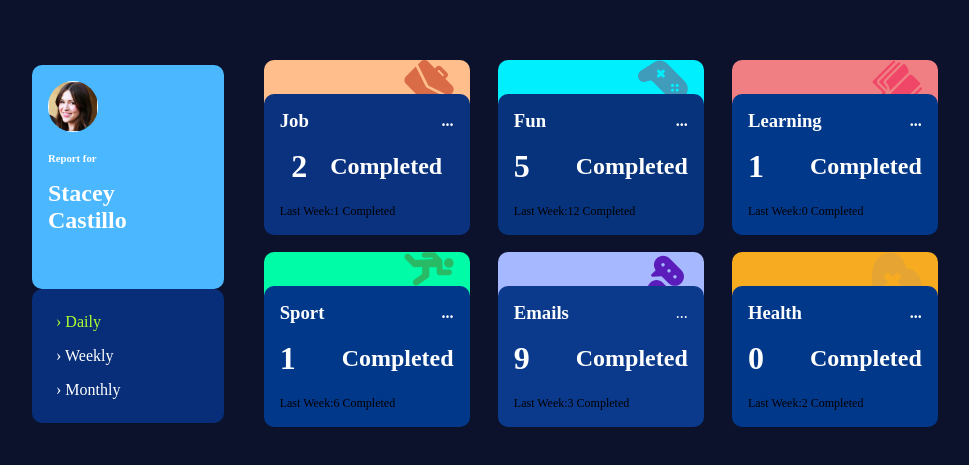
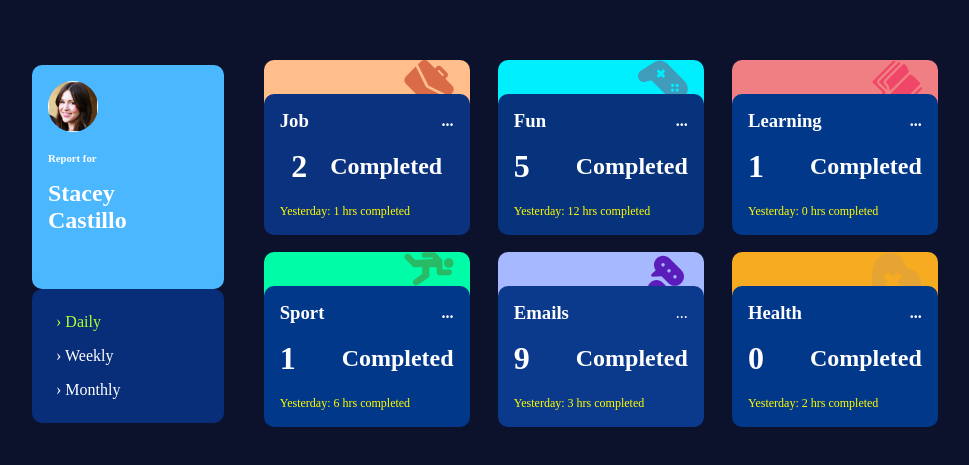
Before and after one commit to vawkei/milad-faghihi-frontend-interview-challenge, a React (Vite) app: page / in a window 1280 px wide. Shown: the part 111-576 px from the top of the page, without its empty margins (160-1129 px from the left). Built offline with nearby package versions, Linux system fonts and the light colour scheme.

Commit message:
Finally done, this last part was really stressful,that is the the last challenge of The text for the previous period's time should change based on the active timeframe.But i feel its done.Thank Goodness

```diff
--- a/src/components/dashboards/emails-timeframe/EmailsTimeframe.jsx
+++ b/src/components/dashboards/emails-timeframe/EmailsTimeframe.jsx
@@ -12,6 +12,24 @@ const EmailsTimeFrames = (props) => {
     ? props.data
     : [props.data];
   console.log(emailsTimeFramesArray);
+
+
+  let x = props.prevState
+
+  const getPreviousTimeFrameLabel = (x,prev) => {
+    if (x === "daily") {
+      return `Yesterday: ${prev} hrs completed`;
+    }
+    if (x === "weekly") {
+      return `Last Week: ${prev} hrs completed`;
+    }
+    if (x === "monthly") {
+      return `Last Month: ${prev} hrs completed`;
+    }
+    return "";
+  };
+
+
 
   return (
     <div className={classes["timeFrame-container"]}>
@@ -39,7 +57,13 @@ const EmailsTimeFrames = (props) => {
                   </li>
 
                   <div className={classes["third-row"]}>
-                    <small>{`Last Week:${jtf.previous} Completed`}</small>
+                    {/* <small>{`Last Week:${jtf.previous} Completed`}</small> */}
+                    <small style={{color:"yellow"}}>
+                      {getPreviousTimeFrameLabel(
+                        props.selectedTimeframe,
+                        jtf.previous
+                      )}
+                    </small>
                   </div>
                 </ul>
               </div>
--- a/src/components/dashboards/fun-timeframe/FunTimeframe.jsx
+++ b/src/components/dashboards/fun-timeframe/FunTimeframe.jsx
@@ -12,6 +12,23 @@ const FunTimeFrame = (props) => {
   const funTimeFramesArray = Array.isArray(props.data) ? props.data : [props.data]
 
   console.log(funTimeFramesArray);
+
+
+  let x = props.prevState
+
+  const getPreviousTimeFrameLabel = (x,prev) => {
+    if (x === "daily") {
+      return `Yesterday: ${prev} hrs completed`;
+    }
+    if (x === "weekly") {
+      return `Last Week: ${prev} hrs completed`;
+    }
+    if (x === "monthly") {
+      return `Last Month: ${prev} hrs completed`;
+    }
+    return "";
+  };
+
 
   return (
     <div className={classes["timeFrame-container"]}>
@@ -39,7 +56,13 @@ const FunTimeFrame = (props) => {
                   </li>
 
                   <div className={classes["third-row"]}>
-                    <small>{`Last Week:${jtf.previous} Completed`}</small>
+                    {/* <small>{`Last Week:${jtf.previous} Completed`}</small> */}
+                    <small style={{color:"yellow"}}>
+                      {getPreviousTimeFrameLabel(
+                        props.selectedTimeframe,
+                        jtf.previous
+                      )}
+                    </small>
                   </div>
                 </ul>
               </div>
--- a/src/components/dashboards/health-timeframe/HealthTimeframe.jsx
+++ b/src/components/dashboards/health-timeframe/HealthTimeframe.jsx
@@ -9,6 +9,23 @@ const HealthTimeFrames = (props) => {
   console.log(props.data);
   const healthTimeFramesArray = Array.isArray(props.data) ? props.data : [props.data]
   console.log(healthTimeFramesArray);
+
+
+  let x = props.prevState
+
+  const getPreviousTimeFrameLabel = (x,prev) => {
+    if (x === "daily") {
+      return `Yesterday: ${prev} hrs completed`;
+    }
+    if (x === "weekly") {
+      return `Last Week: ${prev} hrs completed`;
+    }
+    if (x === "monthly") {
+      return `Last Month: ${prev} hrs completed`;
+    }
+    return "";
+  };
+
 
   return (
     <div className={classes["timeFrame-container"]}>
@@ -34,7 +51,13 @@ const HealthTimeFrames = (props) => {
                   </li>
 
                   <div className={classes["third-row"]}>
-                    <small>{`Last Week:${jtf.previous} Completed`}</small>
+                    {/* <small>{`Last Week:${jtf.previous} Completed`}</small> */}
+                    <small style={{color:"yellow"}}>
+                      {getPreviousTimeFrameLabel(
+                        props.selectedTimeframe,
+                        jtf.previous
+                      )}
+                    </small>
                   </div>
                 </ul>
               </div>
--- a/src/components/dashboards/job-timeframe/JobTimeframe.jsx
+++ b/src/components/dashboards/job-timeframe/JobTimeframe.jsx
@@ -1,28 +1,43 @@
-import classes from "./JobTimeframe.module.scss"
+import classes from "./JobTimeframe.module.scss";
 // import classes from "./JobTimeframe.module.css";
 import { jobTimeFrames } from "../../home/TimeFrames";
 import Card from "../../ui/card/Card";
+import { useState } from "react";
 
 const JobTimeFrame = (props) => {
   // const jobTimeFrameArray = jobTimeFrames;
   // console.log(jobTimeFrameArray);
   console.log(props.data);
 
-
-  const jobTimeFramesArray = Array.isArray(props.data) ? props.data : [props.data];
+  const jobTimeFramesArray = Array.isArray(props.data)
+    ? props.data
+    : [props.data];
   console.log(jobTimeFramesArray);
 
+  let x = props.prevState
+
+  const getPreviousTimeFrameLabel = (x,prev) => {
+    if (x === "daily") {
+      return `Yesterday: ${prev} hrs completed`;
+    }
+    if (x === "weekly") {
+      return `Last Week: ${prev} hrs completed`;
+    }
+    if (x === "monthly") {
+      return `Last Month: ${prev} hrs completed`;
+    }
+    return "";
+  };
 
   return (
     <div className={classes["timeFrame-container"]}>
       <Card className={classes["top-card"]}>
         <img src={props.jobImage} alt={props.jobImage} />
         <Card className={classes["main-card"]}>
-          {jobTimeFramesArray.map((jtf,index) => {
+          {jobTimeFramesArray.map((jtf, index) => {
             return (
               <div key={index} className={classes["frame"]}>
                 <ul>
-
                   <li className={classes["first-row"]}>
                     <h3>
                       {jtf.title.charAt(0).toUpperCase() + jtf.title.slice(1)}
@@ -31,11 +46,21 @@ const JobTimeFrame = (props) => {
                   </li>
 
                   <li className={classes["second-row"]}>
-                    <span><h1>{jtf.current}</h1></span>
-                    <span><h2>Completed</h2></span>
+                    <span>
+                      <h1>{jtf.current}</h1>
+                    </span>
+                    <span>
+                      <h2>Completed</h2>
+                    </span>
                   </li>
                   <div className={classes["third-row"]}>
-                    <small>{`Last Week:${jtf.previous} Completed`}</small>
+                    {/* <small>{`Last Week:${jtf.previous} Completed`}</small> */}
+                    <small style={{color:"yellow"}}>
+                      {getPreviousTimeFrameLabel(
+                        props.selectedTimeframe,
+                        jtf.previous
+                      )}
+                    </small>
                   </div>
                 </ul>
               </div>
--- a/src/components/dashboards/learning-timeframe/LearningTimeframe.jsx
+++ b/src/components/dashboards/learning-timeframe/LearningTimeframe.jsx
@@ -11,6 +11,23 @@ const LearningTimeFrame = (props) => {
   const learningFramesArray = Array.isArray(props.data) ? props.data : [props.data]
 
   console.log(learningFramesArray);
+
+
+  let x = props.prevState
+
+  const getPreviousTimeFrameLabel = (x,prev) => {
+    if (x === "daily") {
+      return `Yesterday: ${prev} hrs completed`;
+    }
+    if (x === "weekly") {
+      return `Last Week: ${prev} hrs completed`;
+    }
+    if (x === "monthly") {
+      return `Last Month: ${prev} hrs completed`;
+    }
+    return "";
+  };
+
 
   return (
     <div className={classes["timeFrame-container"]}>
@@ -36,7 +53,13 @@ const LearningTimeFrame = (props) => {
                   </li>
 
                   <div className={classes["third-row"]}>
-                    <small>{`Last Week:${jtf.previous} Completed`}</small>
+                    {/* <small>{`Last Week:${jtf.previous} Completed`}</small> */}
+                    <small style={{color:"yellow"}}>
+                      {getPreviousTimeFrameLabel(
+                        props.selectedTimeframe,
+                        jtf.previous
+                      )}
+                    </small>
                   </div>
                 </ul>
               </div>
--- a/src/components/dashboards/main-dashboard/MainDashboard.jsx
+++ b/src/components/dashboards/main-dashboard/MainDashboard.jsx
@@ -19,12 +19,19 @@ import { useState } from "react";
 
 const MainDashboard = () => {
   const [selectedTimeframe, setSelectedTimeframe] = useState("daily");
-  console.log(selectedTimeframe)
+  console.log(selectedTimeframe);
+
+  const [prevState, setPrevState] = useState();
+
   const newOccasion = occasions[0];
   // console.log(newOccasion);
 
   const timeframeChangeHandler = (occasion) => {
     setSelectedTimeframe(occasion);
+
+    const newPrevState = occasion;
+    setPrevState(newPrevState);
+
   };
 
   const getFilteredData = () => {
@@ -39,41 +46,61 @@ const MainDashboard = () => {
   console.log(filteredData); //MainDashboard.jsx:38 (6) [{…}, {…}, {…}, {…}, {…}, {…}]
 
 
+
+
   return (
     <div className={classes["parent-container"]}>
       <div className={classes["lefthand-card"]}>
         <User
+          // getPreviousTimeframes={getPreviousTimeframes}
           timeframeChangeHandler={timeframeChangeHandler}
           selectedTimeframe={selectedTimeframe}
           newOccasion={newOccasion}
-
         />
       </div>
 
       <div className={classes["card"]}>
         <JobTimeFrame
           data={filteredData.find((item) => item.title === "job")}
-        jobImage={jobImage} />
+          jobImage={jobImage}
+          prevState={prevState}
+          selectedTimeframe={selectedTimeframe}
+        />
 
         <FunTimeFrame
           data={filteredData.find((item) => item.title === "fun")}
-        funImage={funImage} />
+          funImage={funImage}
+          prevState={prevState}
+          selectedTimeframe={selectedTimeframe}
+        />
 
         <LearningTimeFrame
           data={filteredData.find((item) => item.title === "learning")}
-        learningImage={learningImage} />
+          learningImage={learningImage}
+          prevState={prevState}
+          selectedTimeframe={selectedTimeframe}
+        />
 
         <SportTimeFrames
           data={filteredData.find((item) => item.title === "sport")}
-        sportImage={sportImage} />
+          sportImage={sportImage}
+          prevState={prevState}
+          selectedTimeframe={selectedTimeframe}
+        />
 
         <EmailsTimeFrames
           data={filteredData.find((item) => item.title === "emails")}
-        emailsImage={emailsImage} />
+          emailsImage={emailsImage}
+          prevState={prevState}
+          selectedTimeframe={selectedTimeframe}
+        />
 
         <HealthTimeFrames
           data={filteredData.find((item) => item.title === "health")}
-        healthImage={healthImage} />
+          healthImage={healthImage}
+                    prevState={prevState}
+          selectedTimeframe={selectedTimeframe}
+        />
       </div>
     </div>
   );
--- a/src/components/dashboards/sport-timeframe/SportTimeframe.jsx
+++ b/src/components/dashboards/sport-timeframe/SportTimeframe.jsx
@@ -10,6 +10,22 @@ const SportTimeFrames = (props) => {
   console.log(props.data);
   const sportTimeFramesArray = Array.isArray(props.data) ? props.data : [props.data]
   console.log(sportTimeFramesArray);
+
+  let x = props.prevState
+
+  const getPreviousTimeFrameLabel = (x,prev) => {
+    if (x === "daily") {
+      return `Yesterday: ${prev} hrs completed`;
+    }
+    if (x === "weekly") {
+      return `Last Week: ${prev} hrs completed`;
+    }
+    if (x === "monthly") {
+      return `Last Month: ${prev} hrs completed`;
+    }
+    return "";
+  };
+
 
 
   return (
@@ -36,7 +52,13 @@ const SportTimeFrames = (props) => {
                   </li>
 
                   <div className={classes["third-row"]}>
-                    <small>{`Last Week:${jtf.previous} Completed`}</small>
+                    {/* <small>{`Last Week:${jtf.previous} Completed`}</small> */}
+                    <small style={{color:"yellow"}}>
+                      {getPreviousTimeFrameLabel(
+                        props.selectedTimeframe,
+                        jtf.previous
+                      )}
+                    </small>
                   </div>
                 </ul>
               </div>
--- a/src/components/dashboards/user/User.jsx
+++ b/src/components/dashboards/user/User.jsx
@@ -13,6 +13,7 @@ const User = (props) => {
     props.timeframeChangeHandler(occasion);
     console.log(lisa);
   };
+
 
   return (
     <div className={classes["user-container"]}>
```
Lines whose indentation alone changed are shown as unchanged.
